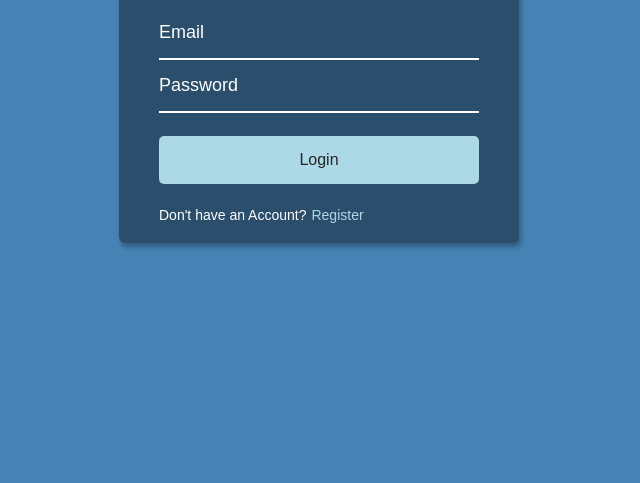
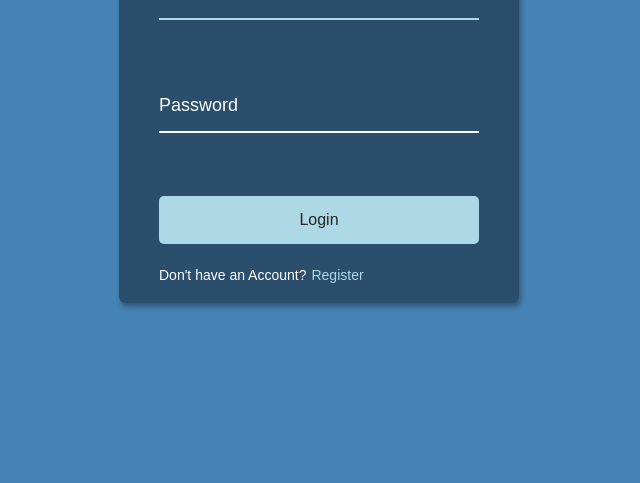
Before and after one commit to fstipo/Form-Animation, a plain HTML site: page index.html in a window 1280 px wide. Shown: the part 317-800 px from the top of the page, without its empty margins (321-961 px from the left). Drawn offline with Linux system fonts and the light colour scheme; a web font is replaced by a local one.

```diff
--- a/app.js
+++ b/app.js
@@ -0,0 +1,9 @@
+const label = document.querySelectorAll('.form-label');
+console.log(label);
+
+label.forEach((label) => {
+  label.innerHTML = label.innerText
+    .split('')
+    .map((letter, ind) => `<span>${letter}</span>`)
+    .join('');
+});
--- a/style.css
+++ b/style.css
@@ -57,6 +57,7 @@
 }
 
 .form-control {
+  margin: 2rem 0 4rem;
   position: relative;
 }
 
@@ -75,8 +76,10 @@
   outline: none;
 }
 
-.form-input:focus {
+.form-input:focus,
+.form-input:valid {
   outline: none;
+  border-bottom-color: #add8e6;
 }
 
 .form-label {
```
